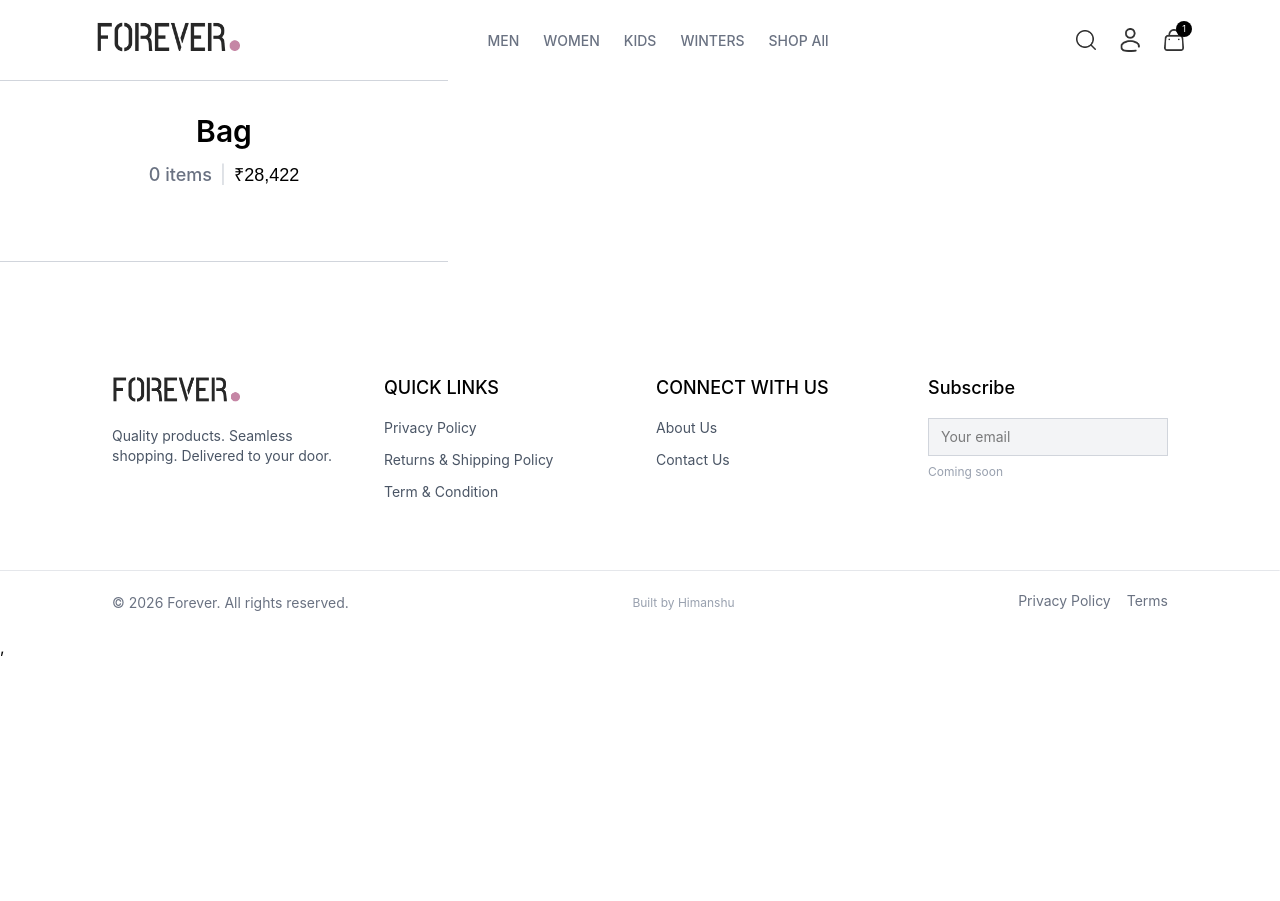
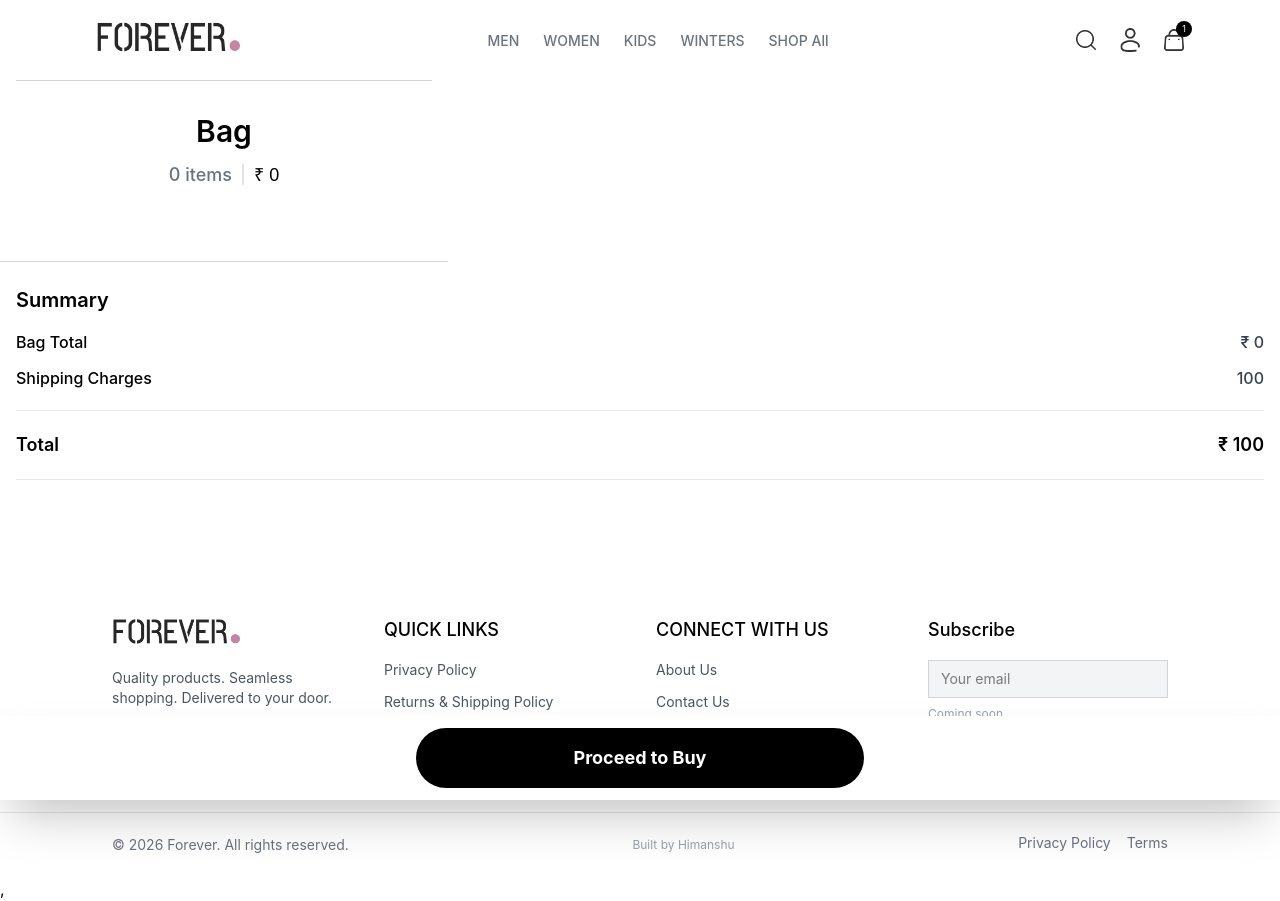
Before and after one commit to himanshu-mawari/ecommerce-frontend, a React (Vite) app: page /checkout in a window 1280 px wide. Before the commit the page ends 800 px from the top, so only its background shows below. Built offline with nearby package versions, Linux system fonts and the light colour scheme; a web font is replaced by a local one.

Commit message:
feat: implement quantity control and add cart summary section

```diff
--- a/src/pages/Checkout.jsx
+++ b/src/pages/Checkout.jsx
@@ -1,16 +1,30 @@
-import { useSelector } from "react-redux";
+import { useSelector, useDispatch } from "react-redux";
 import { products } from "../assets/frontend_assets/assets";
+import { increaseQuantity, decreaseQuantity } from "../store/cartSlice.js";
 
 const Cart = () => {
   const items = useSelector((store) => store?.cart?.items);
+  const dispatch = useDispatch();
+  const shippingCharges = 100;
 
-  const cartData = items.map((item) => {
+  const cartData = items
+    .map((item) => {
       const product = products.find((p) => p._id === item.id);
+
+      if (!product) {
+        return null;
+      }
 
       return product
         ? { ...product, quantity: item.quantity, size: item.size }
         : null;
-  });
+    })
+    .filter(Boolean);
+
+  const subTotal = cartData.reduce(
+    (acc, item) => acc + item.price * item.quantity,
+    0,
+  );
 
   const formatPrice = (price) =>
     new Intl.NumberFormat("en-IN", {
@@ -18,18 +32,32 @@ const Cart = () => {
     }).format(price);
   console.log(cartData);
 
+  const handleIncreaseQuantity = (id, size, quantity) => {
+    return dispatch(increaseQuantity({ id, size, quantity }));
+  };
+
+  const handleDecreaseQuantity = (id, size, quantity) => {
+    return dispatch(decreaseQuantity({ id, size, quantity }));
+  };
+
   return (
-    <div className="max-w-md px-4 border-t border-b pb-12 border-gray-300">
+    <div>
+      <div className="max-w-md px-4 border-b border-gray-300">
+        <div className=" border-t  pb-12 border-gray-300">
           <div className="bg-white">
             <div className="flex flex-col items-center pt-8 pb-6 bg-white">
               <h1 className="text-3xl font-semibold text-black mb-3">Bag</h1>
 
               <div className="flex items-center text-gray-500  ">
-            <span className="font-medium text-lg">{cartData.length} items</span>
+                <span className="font-medium text-lg">
+                  {cartData.length} items
+                </span>
 
-            <span className="mx-1 text-gray-300 text-lg mx-2">|</span>
+                <span className=" text-gray-300 text-lg mx-2">|</span>
 
-            <span className="text-black geist text-lg">₹28,422</span>
+                <span className="text-black geist text-lg">
+                  ₹ {formatPrice(subTotal)}
+                </span>
               </div>
             </div>
             <div className="flex flex-col gap-10">
@@ -38,7 +66,7 @@ const Cart = () => {
                   <div className="flex items-start gap-5">
                     <div className="w-28 h-36 bg-gray-50 flex-shrink-0">
                       <img
-                    src={item.image}
+                        src={item.image[0] || item.image}
                         alt="product image"
                         className="w-full h-full object-cover rounded-sm"
                       />
@@ -47,7 +75,7 @@ const Cart = () => {
                     <div className="flex flex-col flex-1 min-h-[144px]">
                       {/* Price Section */}
                       <div className="flex items-baseline gap-2">
-                    <span className="text-xl archivo font-semibold text-black tracking-normal">
+                        <span className="text-xl geist font-semibold text-black tracking-normal">
                           ₹ {formatPrice(item.price)}
                         </span>
                       </div>
@@ -70,30 +98,89 @@ const Cart = () => {
 
                   <div className="flex items-center gap-3 mt-6">
                     {/* Quantity Selector */}
-                <div className="flex items-center border border-gray-200 rounded-full px-4 py-2 gap-5 bg-white ">
-                  <button>
+                    <div className="flex items-center justify-between border border-gray-200 rounded-full px-4 py-2 w-32 bg-white ">
+                      {/* Decrease / Delete Button */}
+                      <button
+                        onClick={() =>
+                          handleDecreaseQuantity(
+                            item._id,
+                            item.size,
+                            item.quantity,
+                          )
+                        }
+                        className="text-gray-500 hover:text-black flex items-center justify-center cursor-pointer"
+                        aria-label={
+                          item.quantity > 1
+                            ? "Decrease quantity"
+                            : "Remove item"
+                        }
+                      >
+                        {item.quantity > 1 ? (
+                          // Minus Icon
                           <svg
                             xmlns="http://www.w3.org/2000/svg"
-                      className="h-5 w-5"
                             fill="none"
                             viewBox="0 0 24 24"
+                            strokeWidth={2.5}
                             stroke="currentColor"
+                            className="w-4 h-4"
                           >
                             <path
                               strokeLinecap="round"
                               strokeLinejoin="round"
-                        strokeWidth={1.8}
-                        d="M19 7l-.867 12.142A2 2 0 0116.138 21H7.862a2 2 0 01-1.995-1.858L5 7m5 4v6m4-6v6m1-10V4a1 1 0 00-1-1h-4a1 1 0 00-1 1v3M4 7h16"
+                              d="M5 12h14"
                             />
                           </svg>
+                        ) : (
+                          // Trash Icon
+                          <svg
+                            xmlns="http://www.w3.org/2000/svg"
+                            fill="none"
+                            viewBox="0 0 24 24"
+                            strokeWidth={2}
+                            stroke="currentColor"
+                            className="w-4 h-4"
+                          >
+                            <path
+                              strokeLinecap="round"
+                              strokeLinejoin="round"
+                              d="M14.74 9l-.346 9m-4.788 0L9.26 9m9.968-3.21c.342.052.682.107 1.022.166m-1.022-.165L18.16 19.673a2.25 2.25 0 01-2.244 2.077H8.084a2.25 2.25 0 01-2.244-2.077L4.772 5.79m14.456 0a48.108 48.108 0 00-3.478-.397m-12 .562c.34-.059.68-.114 1.022-.165m0 0a48.11 48.11 0 013.478-.397m7.5 0v-.916c0-1.18-.91-2.164-2.09-2.201a51.964 51.964 0 00-3.32 0c-1.18.037-2.09 1.022-2.09 2.201v.916m7.5 0a48.667 48.667 0 00-7.5 0"
+                            />
+                          </svg>
+                        )}
                       </button>
 
-                  <span className="text-lg font-semibold min-w-[12px] text-center">
-                    1
+                      {/* Quantity Display */}
+                      <span className="text-base font-bold tabular-nums text-gray-800 select-none">
+                        {item.quantity}
                       </span>
 
-                  <button className="text-2xl font-medium hover:text-black transition-colors leading-none pb-1">
-                    +
+                      {/* Increase Button */}
+                      <button
+                        onClick={() =>
+                          handleIncreaseQuantity(
+                            item._id,
+                            item.size,
+                            item.quantity,
+                          )
+                        }
+                        className="text-gray-500 hover:text-black  flex items-center justify-center cursor-pointer"
+                        aria-label="Increase quantity"
+                      >
+                        <svg
+                          xmlns="http://www.w3.org/2000/svg"
+                          fill="none"
+                          viewBox="0 0 24 24"
+                          strokeWidth={2.5}
+                          stroke="currentColor"
+                          className="w-4 h-4"
+                        >
+                          <path
+                            strokeLinecap="round"
+                            strokeLinejoin="round"
+                            d="M12 4.5v15m7.5-7.5h-15"
+                          />
+                        </svg>
                       </button>
                     </div>
 
@@ -118,6 +205,41 @@ const Cart = () => {
               ))}
             </div>
           </div>
+          <div className="fixed bottom-0 left-0 right-0 bg-white shadow-2xl p-3 z-50">
+            <div className="max-w-md mx-auto">
+              <button className="w-full bg-black text-white py-4 rounded-full font-bold text-lg hover:bg-gray-900 active:scale-[0.98] transition-all">
+                Proceed to Buy
+              </button>
+            </div>
+          </div>
+        </div>
+      </div>
+      <div className="px-4 py-6 space-y-4">
+        <h2 className="text-xl font-semibold">Summary</h2>
+
+        <div className="space-y-3">
+          <div className="flex justify-between font-medium">
+            <span>Bag Total</span>
+            <span className="text-gray-700">₹ {formatPrice(subTotal)}</span>
+          </div>
+
+          <div className="flex justify-between font-medium">
+            <span>Shipping Charges</span>
+            <span className="text-gray-700">{shippingCharges}</span>
+          </div>
+
+          <hr className="mt-5 border-gray-200" />
+
+          {/* Order Total */}
+          <div className="flex justify-between items-center py-2">
+            <span className="font-semibold text-lg">Total</span>
+            <span className="font-semibold text-lg">
+              ₹ {formatPrice(subTotal + shippingCharges)}
+            </span>
+          </div>
+          <hr className="mt-2 border-gray-200" />
+        </div>
+      </div>
     </div>
   );
 };
--- a/src/store/cartSlice.js
+++ b/src/store/cartSlice.js
@@ -16,9 +16,10 @@ const cartSlice = createSlice({
   },
   reducers: {
     addProduct: (state, action) => {
-      let { id, size, quantity } = action.payload;
+      let { id,  quantity , size } = action.payload;
 
       const itemExist = state.items.find((p) => p.id === id && p.size === size);
+
       if (itemExist) {
         itemExist.quantity = quantity + 1;
       } else {
@@ -64,5 +65,5 @@ const cartSlice = createSlice({
   },
 });
 
-export const { addProduct, removeProduct, updateQuantity } = cartSlice.actions;
+export const { addProduct, increaseQuantity , decreaseQuantity, removeProduct, updateQuantity } = cartSlice.actions;
 export default cartSlice.reducer;
```
Lines whose indentation alone changed are shown as unchanged.
